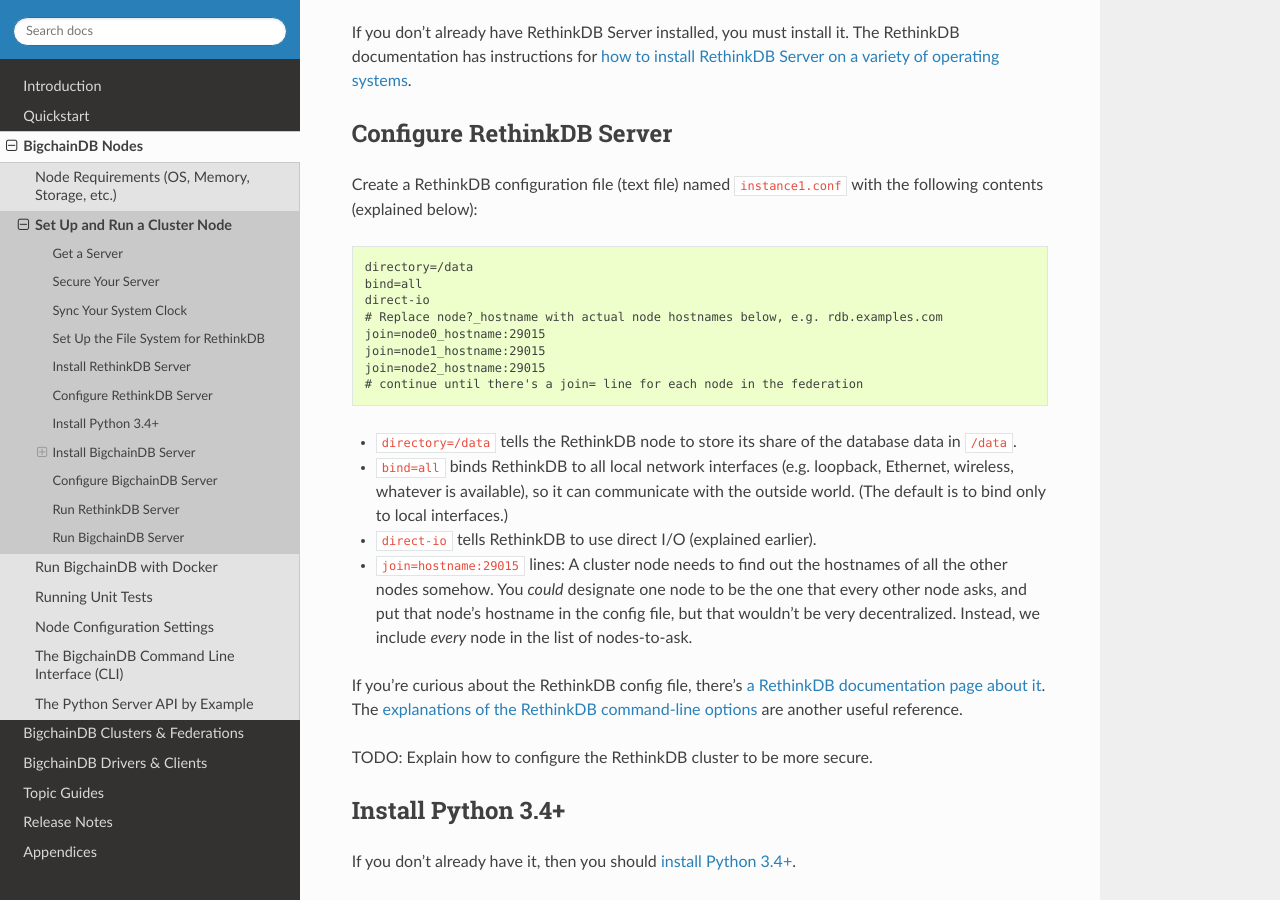
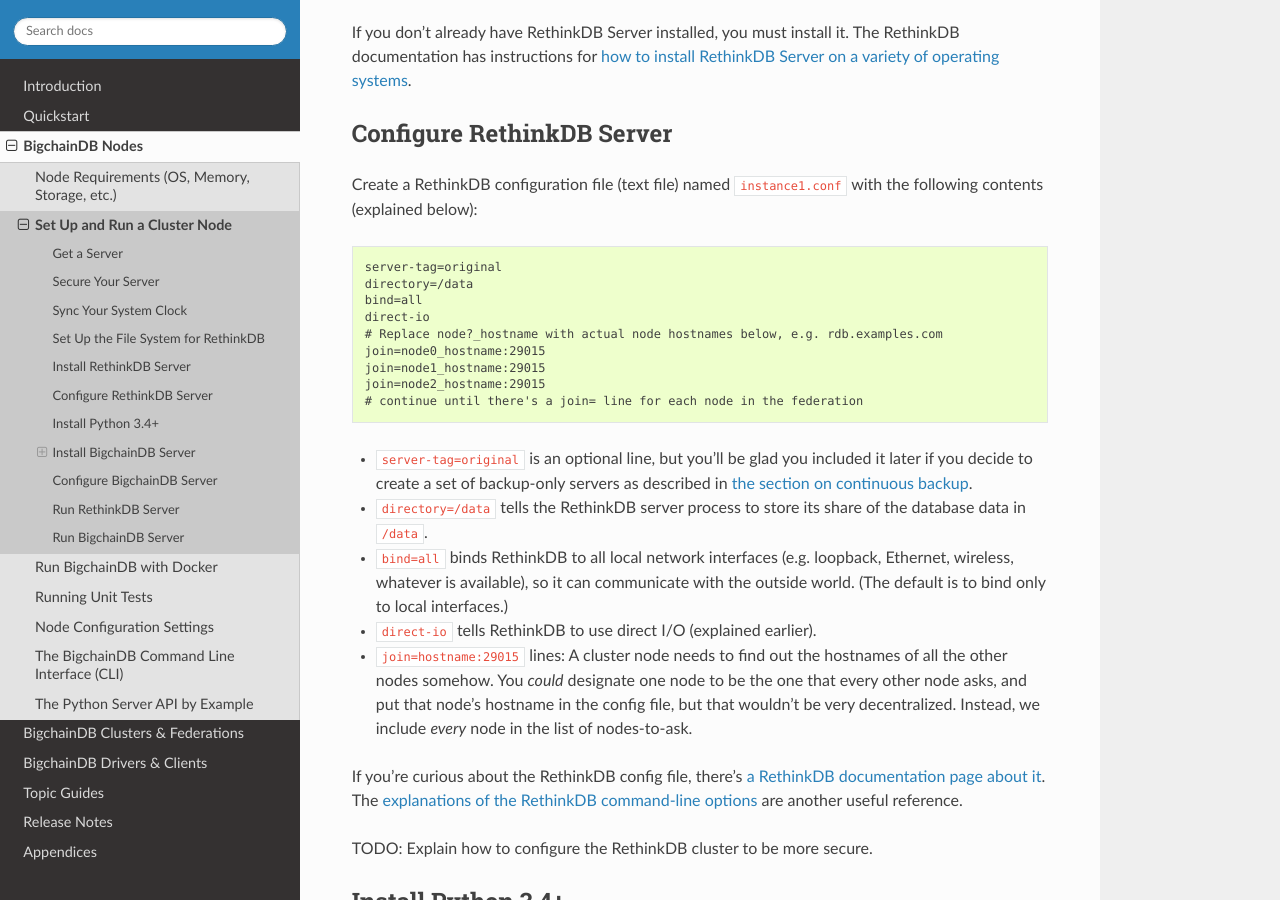
Before and after one commit to thematerials-network/bigchaindb-node, a Sphinx documentation site: the page built from bigchaindb/docs/source/nodes/setup-run-node.md, in a window 1280 px wide and 900 px high, scrolled down 1501 px. Built offline with Sphinx 7.4.7 and the Read the Docs theme 2.0.0, drawn with Linux system fonts in a browser that asks for light colours.

Commit message:
Docs: suggest server-tag=original in rethinkdb config file

````diff
--- a/bigchaindb/docs/source/nodes/setup-run-node.md
+++ b/bigchaindb/docs/source/nodes/setup-run-node.md
@@ -50,6 +50,7 @@ If you don't already have RethinkDB Server installed, you must install it. The R
 
 Create a RethinkDB configuration file (text file) named `instance1.conf` with the following contents (explained below):
 ```text
+server-tag=original
 directory=/data
 bind=all
 direct-io
@@ -60,7 +61,8 @@ join=node2_hostname:29015
 # continue until there's a join= line for each node in the federation
 ```
 
-* `directory=/data` tells the RethinkDB node to store its share of the database data in `/data`.
+* `server-tag=original` is an optional line, but you'll be glad you included it later if you decide to create a set of backup-only servers as described in [the section on continuous backup](../clusters-feds/backup.html#incremental-or-continuous-backup).
+* `directory=/data` tells the RethinkDB server process to store its share of the database data in `/data`.
 * `bind=all` binds RethinkDB to all local network interfaces (e.g. loopback, Ethernet, wireless, whatever is available), so it can communicate with the outside world. (The default is to bind only to local interfaces.)
 * `direct-io` tells RethinkDB to use direct I/O (explained earlier).
 * `join=hostname:29015` lines: A cluster node needs to find out the hostnames of all the other nodes somehow. You _could_ designate one node to be the one that every other node asks, and put that node's hostname in the config file, but that wouldn't be very decentralized. Instead, we include _every_ node in the list of nodes-to-ask.
````
Also changed, not shown: bigchaindb/docs/source/clusters-feds/backup.md (+2 -2 lines).
